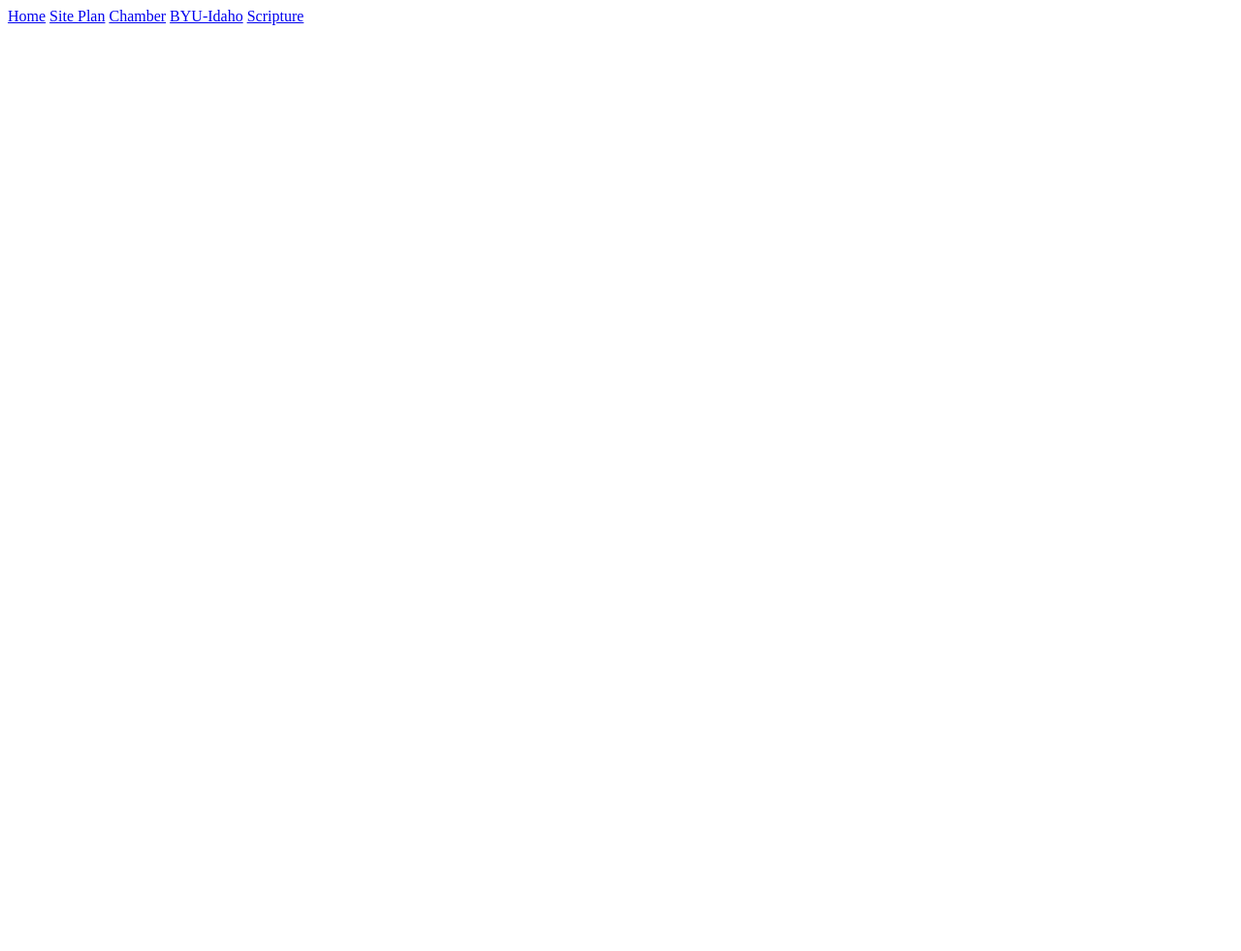
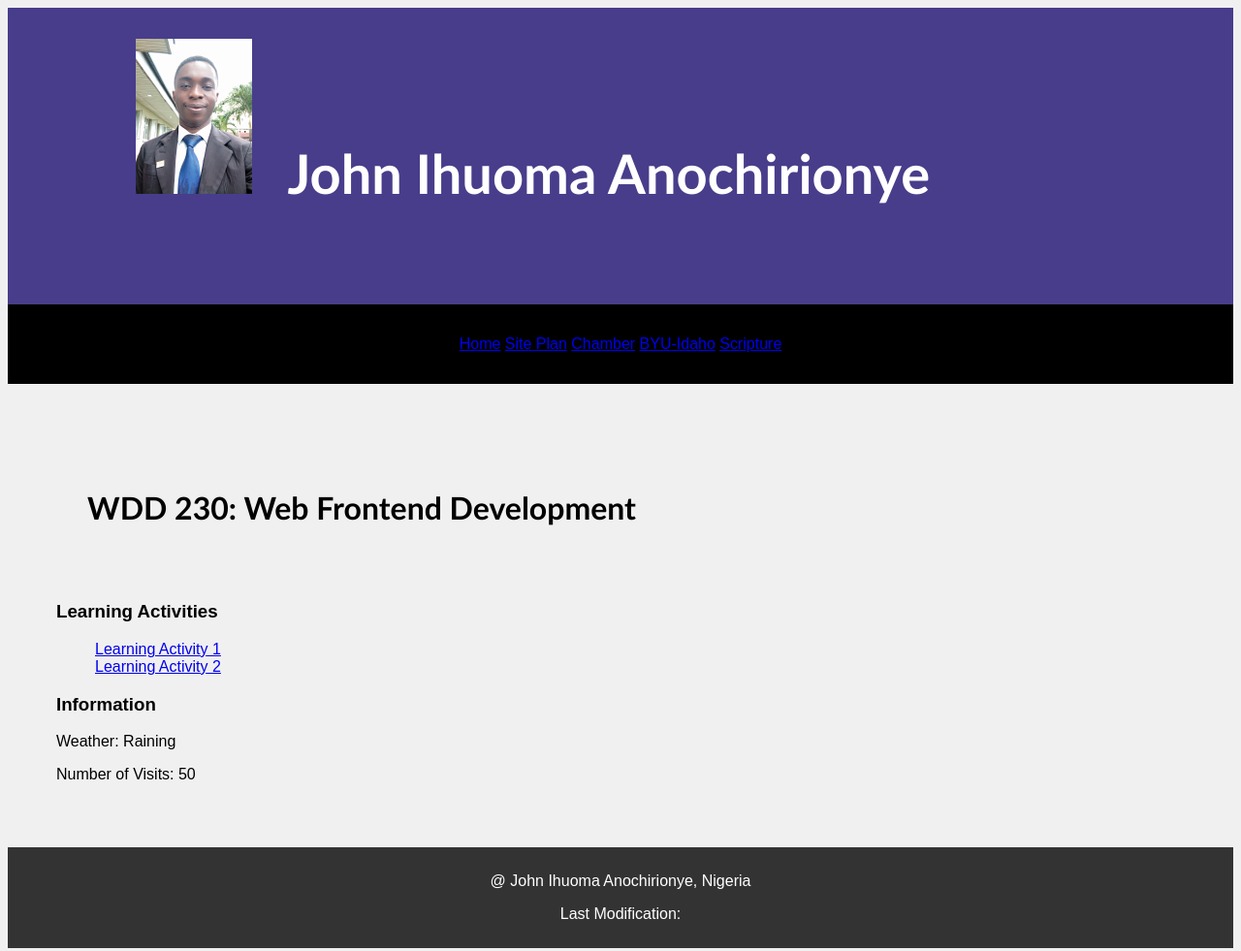
Before and after one commit to ihuomaHub/wdd230, a plain HTML site: page index.html in a window 1280 px wide. Shown: the whole page at 97% size. Before the commit the page ends 800 px from the top, so only its background shows below. Drawn offline with Linux system fonts and the light colour scheme; a web font is replaced by a local one.

Commit message:
Week WDD 230 Frontend Development

```diff
--- a/index.html
+++ b/index.html
@@ -3,19 +3,48 @@
 <head>
     <meta charset="UTF-8">
     <meta name="viewport" content="width=device-width, initial-scale=1.0">
+    <meta name="description" content="WDD 230 assignments portal">
+    <meta name="author" content="John Ihuoma Anochirioniye">
     <title>JOHN IHUOMA ANOCHIRIONYE - WDD 230 - Frontend Development</title>
+    <link rel="stylesheet" href="styles/base.css">
+    <link href="https://fonts.googleapis.com/css2?family=Your+Chosen+Font1&family=Your+Chosen+Font2&display=swap" rel="stylesheet">
+
+
 </head>
 <body>
-    <header></header>
+
+    <header>
+        <img src="images/ajohn.jpg" alt="Profile picture of John Ihuoma Anochirionye" width="10%" height="10%">
+        <h1>John Ihuoma Anochirionye</h1>
+    </header>
     <nav>
         <a href="#">Home</a>
         <a href="chamber/iteplan.html">Site Plan</a>
         <a href="chamber/">Chamber</a>
-        <a href="byui.html">BYU-Idaho</a>
-        <a href=" https://www.churchofjesuschrist.org/study/scriptures">Scripture</a>
+        <a href="https://www.byui.edu/" target="_blank">BYU-Idaho</a>
+        <a href=" https://www.churchofjesuschrist.org/study/scriptures" target="_blank">Scripture</a>
     </nav>
-    <main></main>
-    <footer></footer>
+    <main>
+        <h2>WDD 230: Web Frontend Development</h2>
+        <section class="card">
+            <h3>Learning Activities</h3>
+            <ul>
+                <li><a href="#">Learning Activity 1</a></li>
+                <li><a href="#">Learning Activity 2</a></li>
+            </ul>
+        </section>
+        <section class="card">
+            <h3>Information</h3>
+            <p>Weather: Raining</p>
+            <p>Number of Visits: 50</p>
+        </section>
+    </main>
+    <footer>
+        <p id="copyright">@ <span id="currentYear"></span>John Ihuoma Anochirionye, Nigeria</p>
+        <p id="lastModified">Last Modification: </p>
+
+    </footer>
+    <script src="scripts/getdates.js"></script>
 
 </body>
 </html>
--- a/scripts/getdates.js
+++ b/scripts/getdates.js
@@ -0,0 +1,14 @@
+const pattern = /last_modif\s*=\s*([^;]*)/;
+
+const lastVisit = parseFloat(document.cookie.replace(pattern, "$1"));
+const lastModif = Date.parse(document.lastModified);
+
+if (Number.isNaN(lastVisit) || lastModif > lastVisit) {
+  document.cookie = `last_modif=${Date.now()}; expires=Fri, 31 Dec 9999 23:59:59 GMT; path=${
+    location.pathname
+  }`;
+
+  if (isFinite(lastVisit)) {
+    alert("This page has been changed!");
+  }
+}
--- a/styles/base.css
+++ b/styles/base.css
@@ -0,0 +1,63 @@
+
+body {
+    background-color: #f0f0f0;
+    font-family: Arial, Helvetica, sans-serif;
+}
+
+
+header {
+    background: darkslateblue;
+    padding: 2rem;
+    grid-column: 1 / 4;
+}
+img {
+    margin-left: 100px;
+    display: inline-flex;
+}
+
+h1 {
+    text-align: center;
+    font-family: 'Gill Sans', 'Gill Sans MT', Calibri, 'Trebuchet MS', sans-serif;
+    font-size: 3.5em;
+    color:#fff;
+    display: inline-flex;
+    padding: 2rem;
+}
+
+nav {
+    background: black;
+    text-align: center;
+    padding: 2rem;
+    grid-column: 1 / 4;
+}
+
+h2 {
+    text-align: center;
+    font-family: 'Gill Sans', 'Gill Sans MT', Calibri, 'Trebuchet MS', sans-serif;
+    font-size: 2em;
+    color: black;
+    display: inline-flex;
+    padding: 2rem;
+}
+
+main {
+    max-width: 1200px;
+    margin: 0 auto;
+    padding: 50px;
+}
+
+
+/* Style the footer */
+footer {
+    background-color: #333; /* Your footer background color */
+    color: #fff; /* Your footer text color */
+    text-align: center;
+    padding: 10px 0;
+}
+
+/* Remove bullets from the course links list */
+ul {
+    list-style-type: none;
+}
+
+/* Additional styles as needed */
```
Also changed, not shown: images/ajohn.jpg (added).
